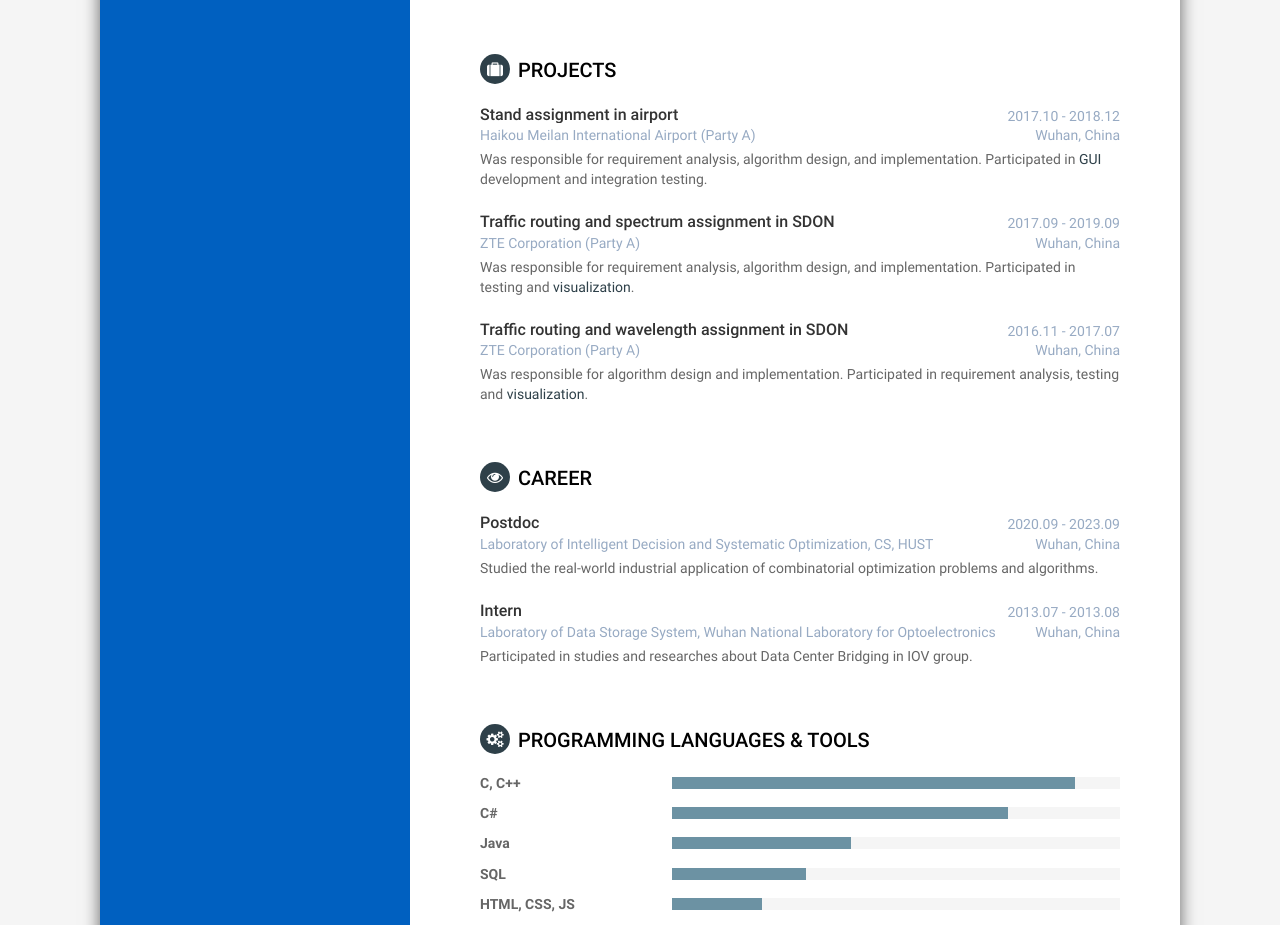
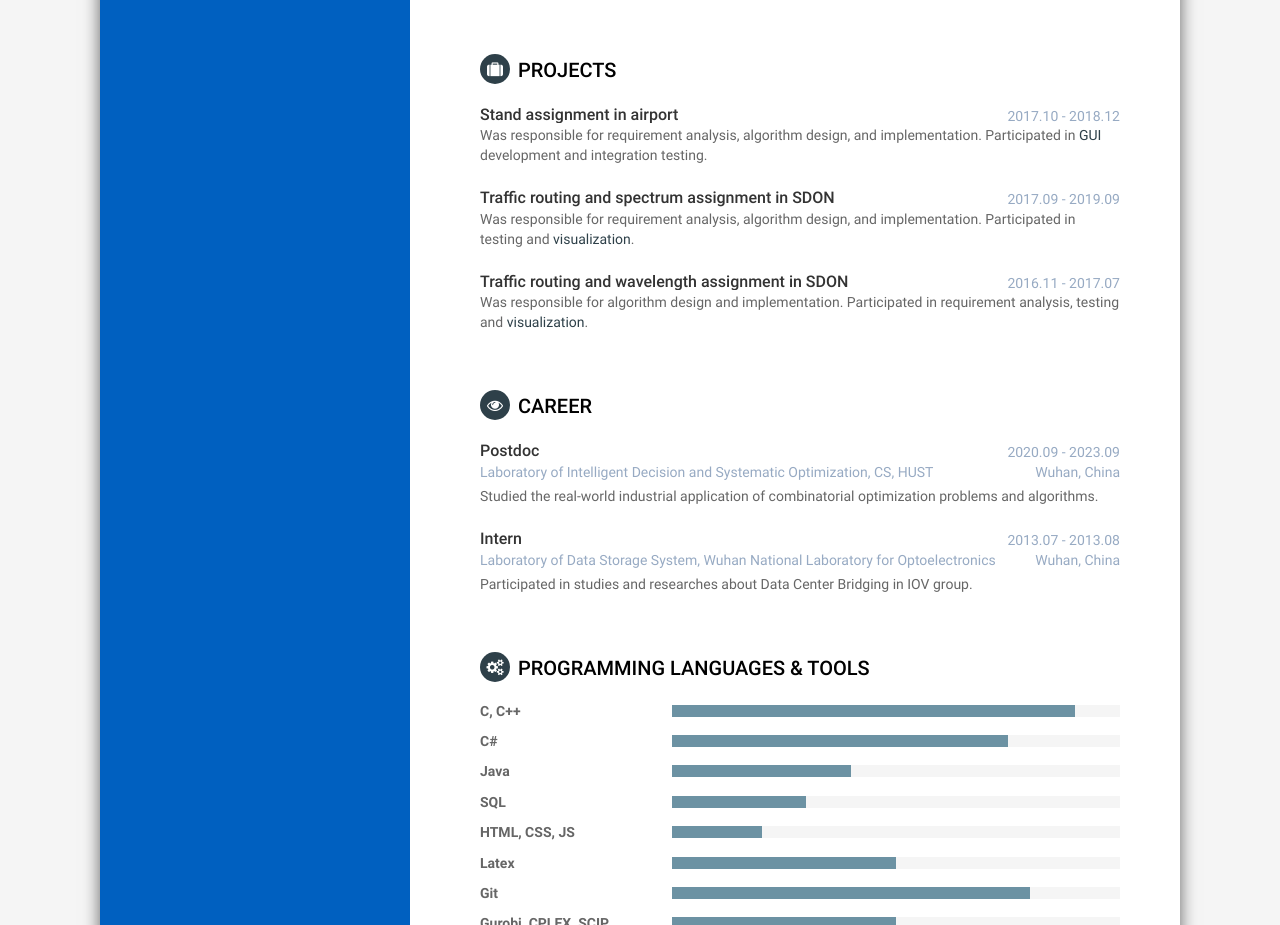
Before and after one commit to suzhouxing/suzhouxing.github.io, a plain HTML site: page index.en.html in a window 1280 px wide. Shown: the part 1640-2565 px from the top of the page. Drawn offline with Linux system fonts and the light colour scheme.

Commit message:
hide party A of projects.

```diff
--- a/index.en.html
+++ b/index.en.html
@@ -329,10 +329,10 @@
                             <h3 class="job-title">Stand assignment in airport</h3>
                             <div class="time">2017.10 - 2018.12</div>
                         </div><!--//upper-row-->
-                        <div class="down-row">
-                            <div class="company">Haikou Meilan International Airport (Party A)</div>
-                            <div class="district">Wuhan, China</div>
-                        </div><!--//down-row-->
+                        <!-- <div class="down-row"> -->
+                            <!-- <div class="company">Haikou Meilan International Airport (Party A)</div> -->
+                            <!-- <div class="district">Haikou, China</div> -->
+                        <!-- </div> -->
                     </div><!--//meta-->
                     <div class="details">
                         Was responsible for requirement analysis, algorithm design, and implementation. Participated in <a href="https://hust-smart.github.io/ProjectDemo/GA">GUI</a> development and integration testing.
@@ -345,10 +345,10 @@
                             <h3 class="job-title">Traffic routing and spectrum assignment in SDON</h3>
                             <div class="time">2017.09 - 2019.09</div>
                         </div><!--//upper-row-->
-                        <div class="down-row">
-                            <div class="company">ZTE Corporation (Party A)</div>
-                            <div class="district">Wuhan, China</div>
-                        </div><!--//down-row-->
+                        <!-- <div class="down-row"> -->
+                            <!-- <div class="company">ZTE Corporation (Party A)</div> -->
+                            <!-- <div class="district">Wuhan, China</div> -->
+                        <!-- </div> -->
                     </div><!--//meta-->
                     <div class="details">
                         Was responsible for requirement analysis, algorithm design, and implementation. Participated in testing and <a href="https://hust-smart.github.io/ProjectDemo/SDON">visualization</a>.
@@ -361,10 +361,10 @@
                             <h3 class="job-title">Traffic routing and wavelength assignment in SDON</h3>
                             <div class="time">2016.11 - 2017.07</div>
                         </div><!--//upper-row-->
-                        <div class="down-row">
-                            <div class="company">ZTE Corporation (Party A)</div>
-                            <div class="district">Wuhan, China</div>
-                        </div><!--//down-row-->
+                        <!-- <div class="down-row"> -->
+                            <!-- <div class="company">ZTE Corporation (Party A)</div> -->
+                            <!-- <div class="district">Wuhan, China</div> -->
+                        <!-- </div> -->
                     </div><!--//meta-->
                     <div class="details">
                         Was responsible for algorithm design and implementation. Participated in requirement analysis, testing and <a href="https://hust-smart.github.io/ProjectDemo/RWA">visualization</a>.
```
Also changed, not shown: index.html (+10 -12 lines).
